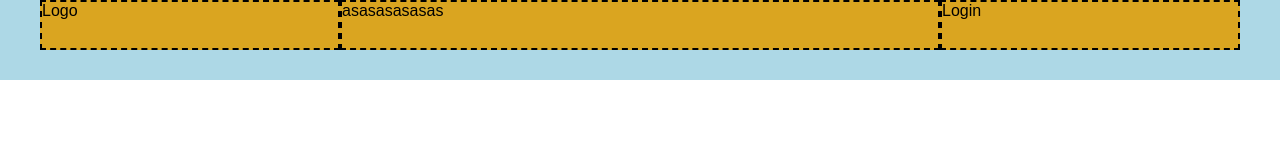
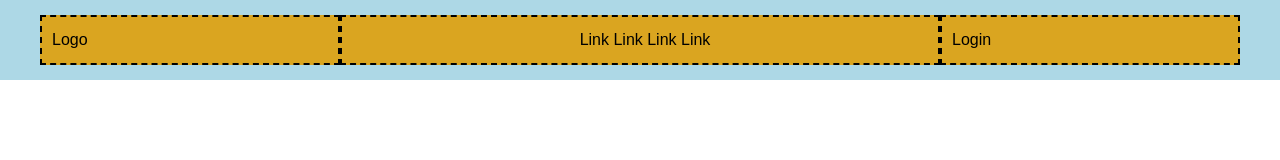
Before and after one commit to DanieleTuttolani/htmlcss-struttura-discord, a plain HTML site: page index.html in a window 1280 px wide. Drawn offline with Linux system fonts and the light colour scheme.

Commit message:
finito header

```diff
--- a/css/style.css
+++ b/css/style.css
@@ -27,12 +27,15 @@ body{
 .main-header{
 background-color: lightblue;
 min-height: 80px;
+padding-top: 15px;
 }
 
 .header-content{
     background-color: goldenrod;
     min-height: 50px;
-    min-width: 100px
+    min-width: 100px;
+    line-height: 45px;
+    padding-left: 10px;
 }
 
 .logo{
@@ -43,6 +46,8 @@ min-height: 80px;
 .link{
     flex-basis: 50%;
     border: 2px dashed black;
+    display: flex;
+    justify-content: center;
 }
 .login{
     flex-basis: 25%;
--- a/index.html
+++ b/index.html
@@ -12,7 +12,7 @@
         <div class="header-body container">
           <div class="flex-container">
             <div class=" header-content logo"> <p>Logo</p> </div>
-            <div class=" header-content link">asasasasasas</div>
+            <div class=" header-content link">Link Link Link Link</div>
             <div class=" header-content login">Login</div>
           </div>
 
```
